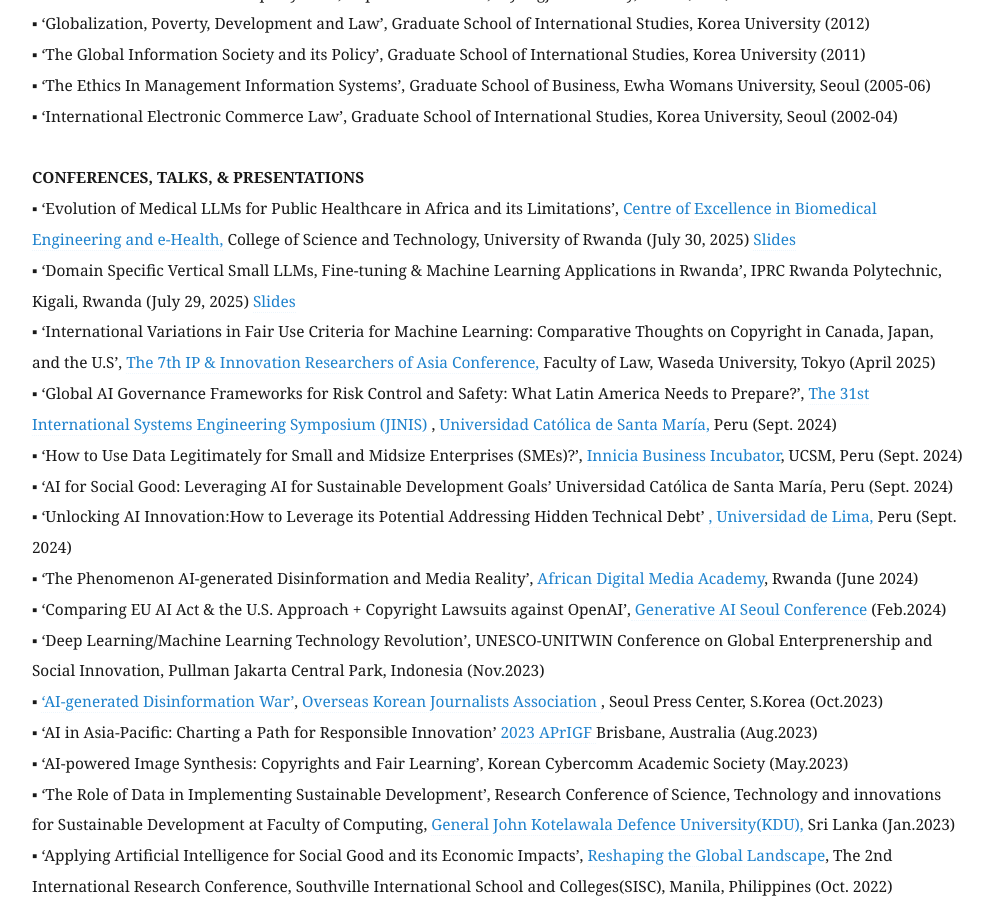
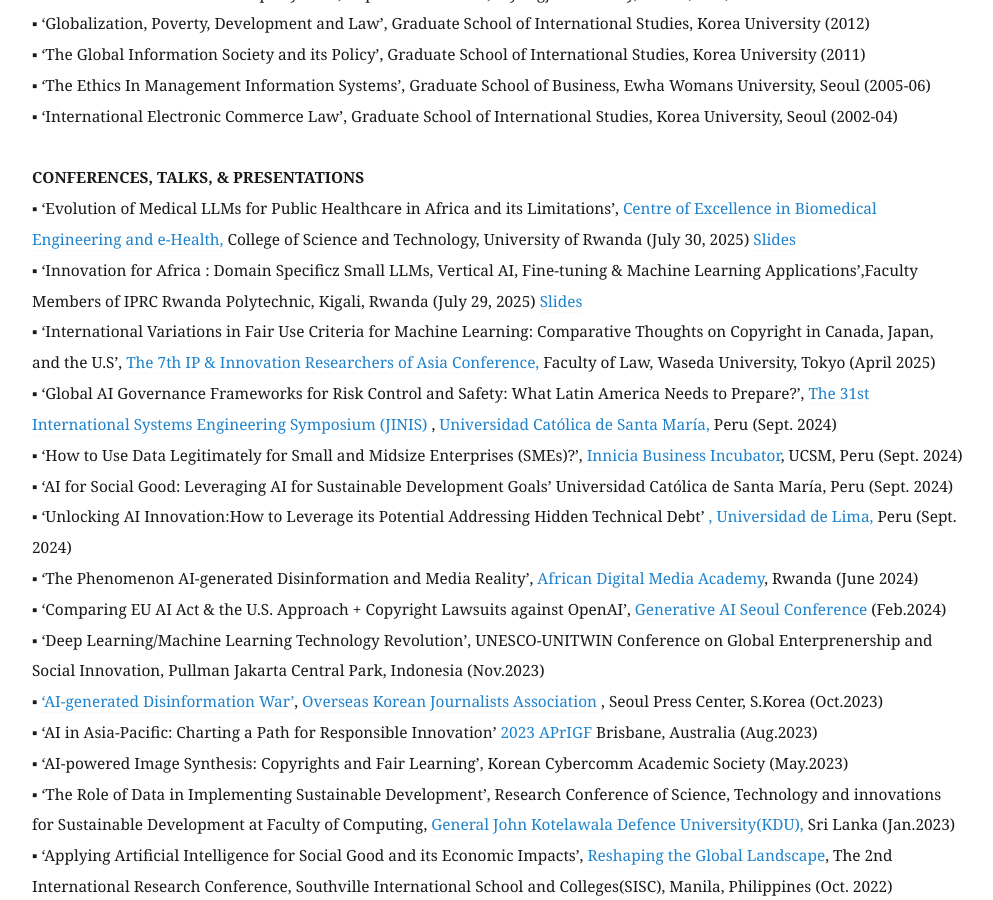
Before and after one commit to eunchangchoi/eunchangchoi.github.io, a Jekyll site: the page built from index.md, in a window 1280 px wide and 900 px high, scrolled down 5324 px. Shown: the whole window, without its empty margins (68-1061 px from the left). Built offline with Jekyll 4.4.1, drawn with Linux system fonts in a browser that asks for light colours.

Commit message:
Update index.md

```diff
--- a/index.md
+++ b/index.md
@@ -105,7 +105,7 @@
     <br>
  <strong> CONFERENCES, TALKS, & PRESENTATIONS </strong> <br>
 ▪ ‘Evolution of Medical LLMs for Public Healthcare in Africa and its Limitations’, <a href="https://cst.ur.ac.rw/?-The-Regional-Centre-of-Excellence-in-Biomedical-Engineering-and-eHealth-"> Centre of Excellence in Biomedical Engineering and e-Health,</a> College of Science and Technology, University of Rwanda (July 30, 2025) <a href="https://github.com/eunchangchoi/eunchangchoi.github.io/blob/master/Evolution%20of%20Medical%20LLMs%20for%20Public%20Healthcare%20in%20Africa%20and%20its%20Limitations%20CBEB%20Univ%20of%20Rwanda%20(July%202025%20Choi).pdf"> Slides</a> <br>
-▪ ‘Domain Specific Vertical Small LLMs, Fine-tuning & Machine Learning Applications in Rwanda’, IPRC Rwanda Polytechnic, Kigali, Rwanda (July 29, 2025) <a href="https://github.com/eunchangchoi/eunchangchoi.github.io/blob/master/Domain%20Specific%20Vertical%20Small%20LLMs%2C%20Fine-tuning%20%26%20ML%20Applications%20(IPRC%20Rwanda%20Polytechnic%202025%20July)Choi%20git.pdf"> Slides</a> <br>
+▪ ‘Innovation for Africa : Domain Specificz Small LLMs, Vertical AI, Fine-tuning & Machine Learning Applications’,Faculty Members of IPRC Rwanda Polytechnic, Kigali, Rwanda (July 29, 2025) <a href="https://github.com/eunchangchoi/eunchangchoi.github.io/blob/master/Domain%20Specific%20Vertical%20Small%20LLMs%2C%20Fine-tuning%20%26%20ML%20Applications%20(IPRC%20Rwanda%20Polytechnic%202025%20July)Choi%20git.pdf"> Slides</a> <br>
 ▪ ‘International Variations in Fair Use Criteria for Machine Learning: Comparative Thoughts on Copyright in Canada, Japan, and the U.S’, <a href="https://ipresearchersasia.org/annual-conference"> The 7th IP & Innovation Researchers of Asia Conference,</a> Faculty of Law, Waseda University, Tokyo (April 2025)<br>
 ▪ ‘Global AI Governance Frameworks for Risk Control and Safety: What Latin America Needs to Prepare?’, <a href="https://www2.ucsm.edu.pe/JINIS2024/"> The 31st International Systems Engineering Symposium (JINIS) </a>, <a href="https://www.ucsm.edu.pe/"> Universidad Católica de Santa María,</a> Peru (Sept. 2024) <br>
 ▪ ‘How to Use Data Legitimately for Small and Midsize Enterprises (SMEs)?’, <a href="https://investigacion.ucsm.edu.pe/en/innicia-vri/"> Innicia Business Incubator</a>, UCSM, Peru (Sept. 2024) <br>
```
